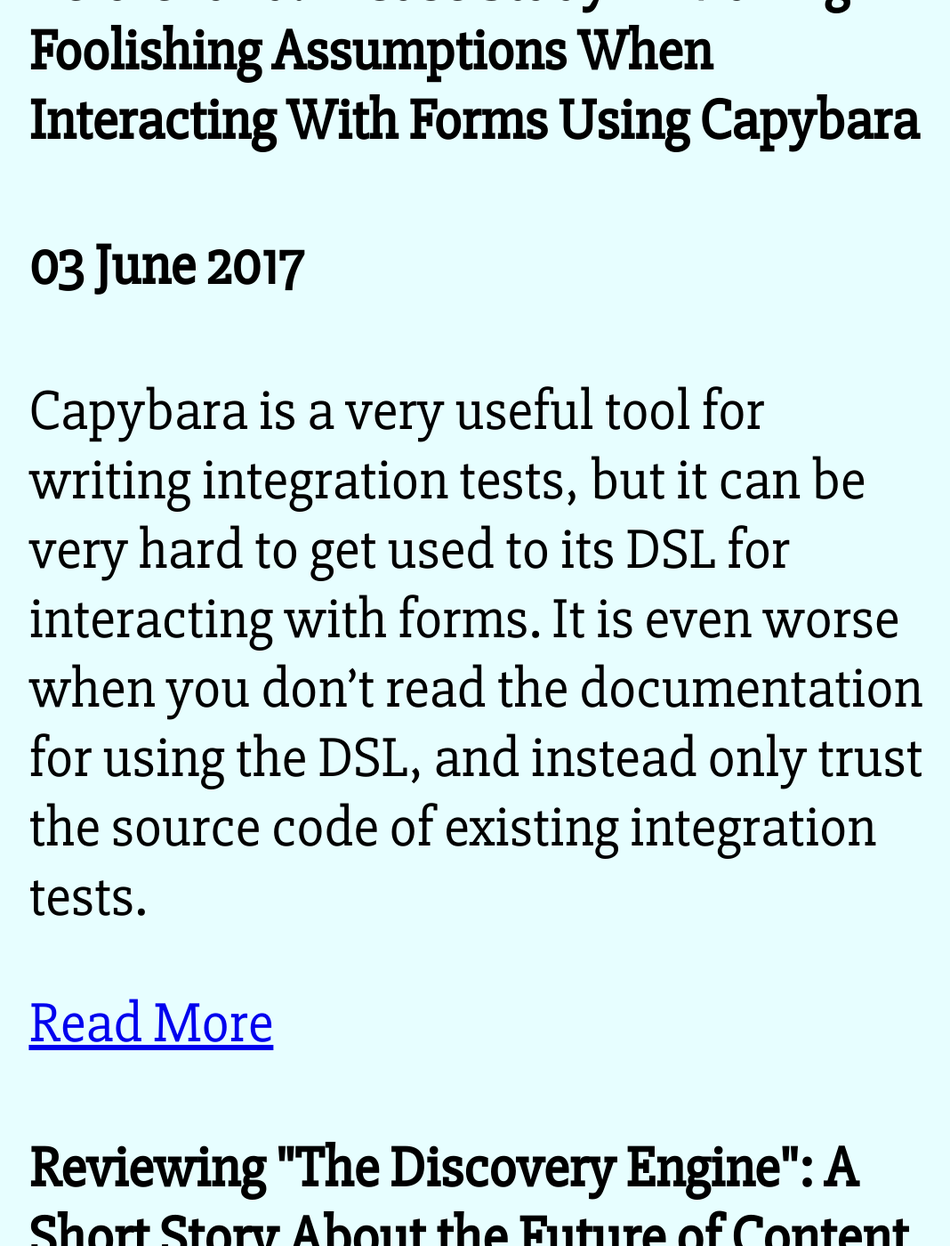
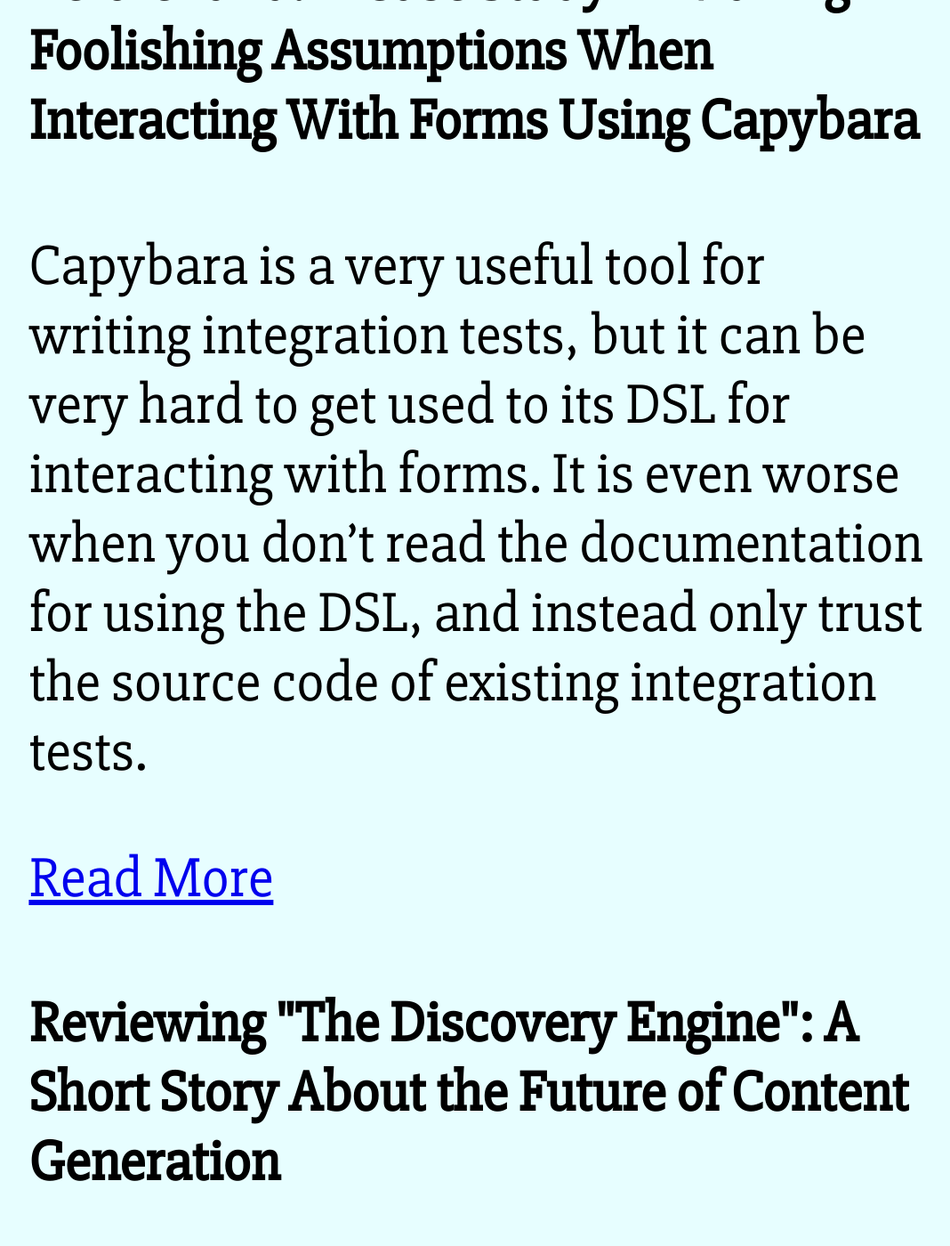
Before and after one commit to tra38/tra38.github.io, a Jekyll site: the page built from blog/index.html, in a window 1280 px wide and 1400 px high, scrolled down 308 px. Shown: the whole window at 89% size, without its empty margins (102-1170 px from the left). Built offline with Jekyll 4.4.1, drawn with Linux system fonts in a browser that asks for light colours; the list of posts is cut into pages by our own code; some of the changed text lies outside the part shown.

Commit message:
Remove date from blog navigation screens
Users do not need to know when a blog post has been posted until
after they start reading the blog post.

Removing dates can also limit the potential damage of not having
super-recent blog posts on the front page of oyur blog, since
a "stale" blog may be considered unappealing. Removing dates
eliminates the possibility of staleness.

This is a fairly minor change though, and it is unlikely that
the target audience care about the "recency" of blog posts. This
may be because they are running their own blogs and sympathize
with the demands of content generation, or are employers who are
more interested in the writing style and insights of the blogger.

There's also a minor UI improvement from removing extraenous info,
but this is then counterbalanced by the minor UI degregation from
violating standard norms of blogs (most blogs do display dates).

Be prepared to revert this change if you find more information
indicating that "dated content" is essential on technical websites.

```diff
--- a/blog/index.html
+++ b/blog/index.html
@@ -7,7 +7,6 @@
 
 {% for post in paginator.posts %}
 <h4>{{ post.post_title }}: {{ post.post_subtitle }}</h4>
-<h4>{{ post.date | date_to_long_string }}</h4>
 <p>{{ post.excerpt | strip_html }}</p>
 <a href="{{ post.url }}">Read More</a>
 </p>
```
